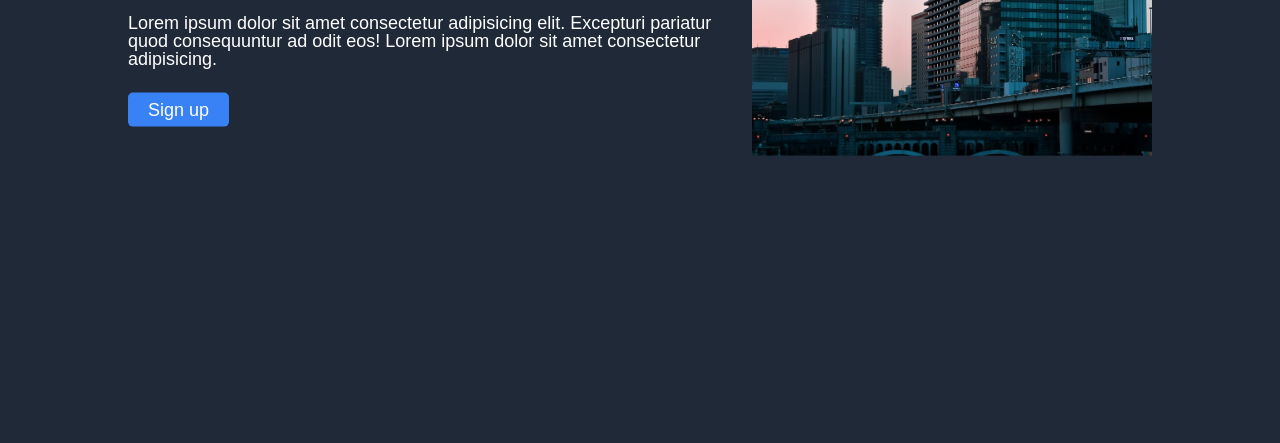
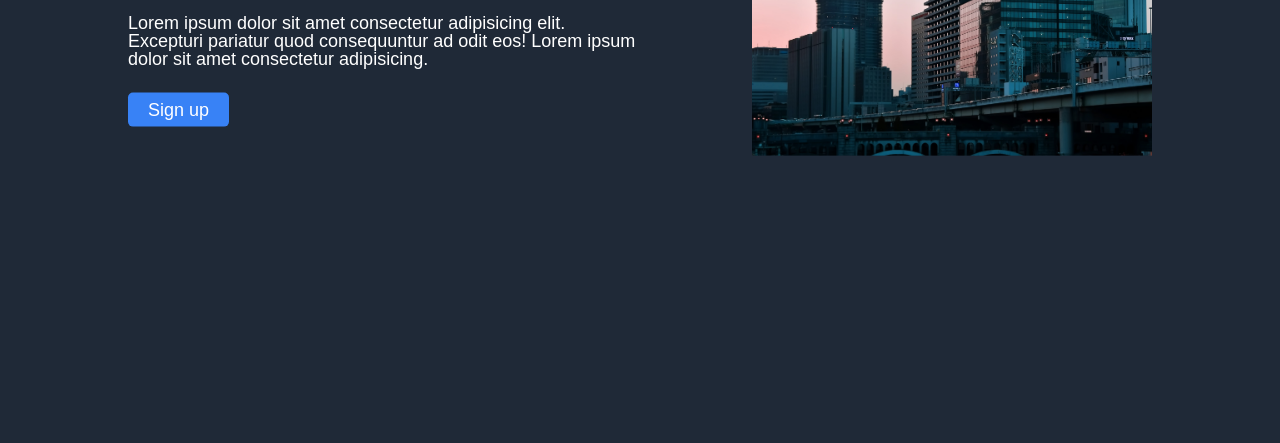
Before and after one commit to Sarycodes/Landing-Page, a plain HTML site: page index.html in a window 1280 px wide. Shown: the part 357-800 px from the top of the page. Drawn offline with Linux system fonts and the light colour scheme.

Commit message:
minor changes to the text-box in the home section

```diff
--- a/style.css
+++ b/style.css
@@ -109,13 +109,13 @@ body {
   display: flex;
   justify-content: space-between;
   align-items: center;
-  gap: 20px;
+
 }
 .text-box img {
   width: 400px;
 }
 .text-box .big-text {
-  max-width: 70%;
+  max-width: 50%;
   line-height: 1;
 }
 .big-text h1 {
```
